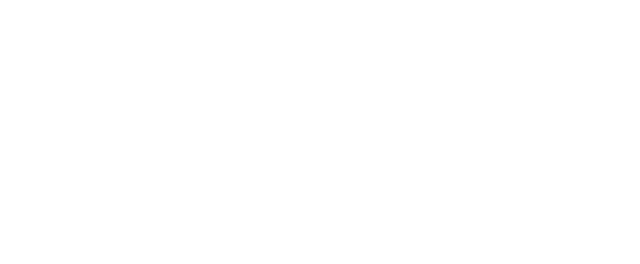
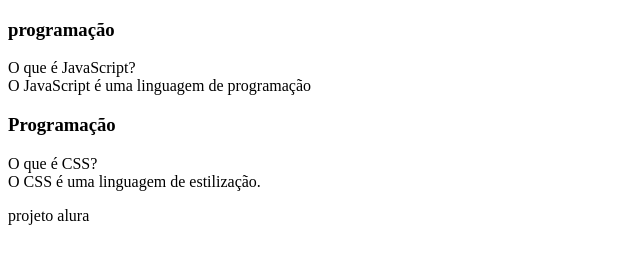
Before and after one commit to kenway32/4z-io, a plain HTML site: page index.html in a window 1280 px wide. Shown: the whole page, without its empty margins (0-640 px from the left). Drawn offline with Linux system fonts and the light colour scheme.

Commit message:
Add files via upload

```diff
--- a/index.html
+++ b/index.html
@@ -6,6 +6,34 @@
     <title>Flashcard</title>
 </head>
 <body>
-
+ <main>
+    <section id="container">
+        <article class="cartao">
+            <div class="cartao__conteudo">
+                <h3>programação</h3>
+                <div class="cartao__conteudo__pergunta">
+                    O que é JavaScript?
+                </div>
+                <div class="cartao__conteudo__resposta">
+                    O JavaScript é uma linguagem de programação
+                </div>
+                     </div>
+                    </article>
+        <article class="cartao">
+                        <div class="cartao__conteudo">
+                        <h3>Programação</h3>
+                        <div class="cartao__conteudo__pergunta">
+                        O que é CSS?
+                        </div>
+                        <div class="cartao__conteudo__resposta">
+                        O CSS é uma linguagem de estilização.
+                        </div>
+                        </div>
+        </article>
+    </section>
+ </main>
+       <footer>
+<p>projeto alura</p>
+       </footer>
 </body>
 </html>
```
